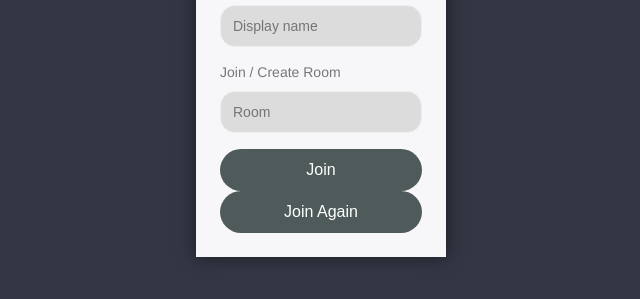
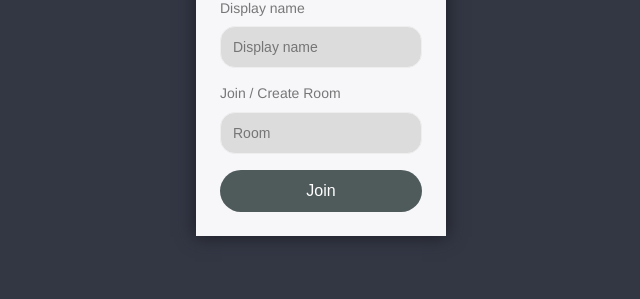
Before and after one commit to princeyadav/chatapp, a website: page public/index.html in a window 1280 px wide. Shown: the part 325-624 px from the top of the page, without its empty margins (319-959 px from the left). Drawn offline with Linux system fonts and the light colour scheme.

Commit message:
Update index.html

```diff
--- a/public/index.html
+++ b/public/index.html
@@ -24,7 +24,7 @@
                     <option Value="General Discussion">
                 </datalist>
                 <button>Join</button>
-                <button>Join Again</button>
+
             </form>
 
         </div>
```
